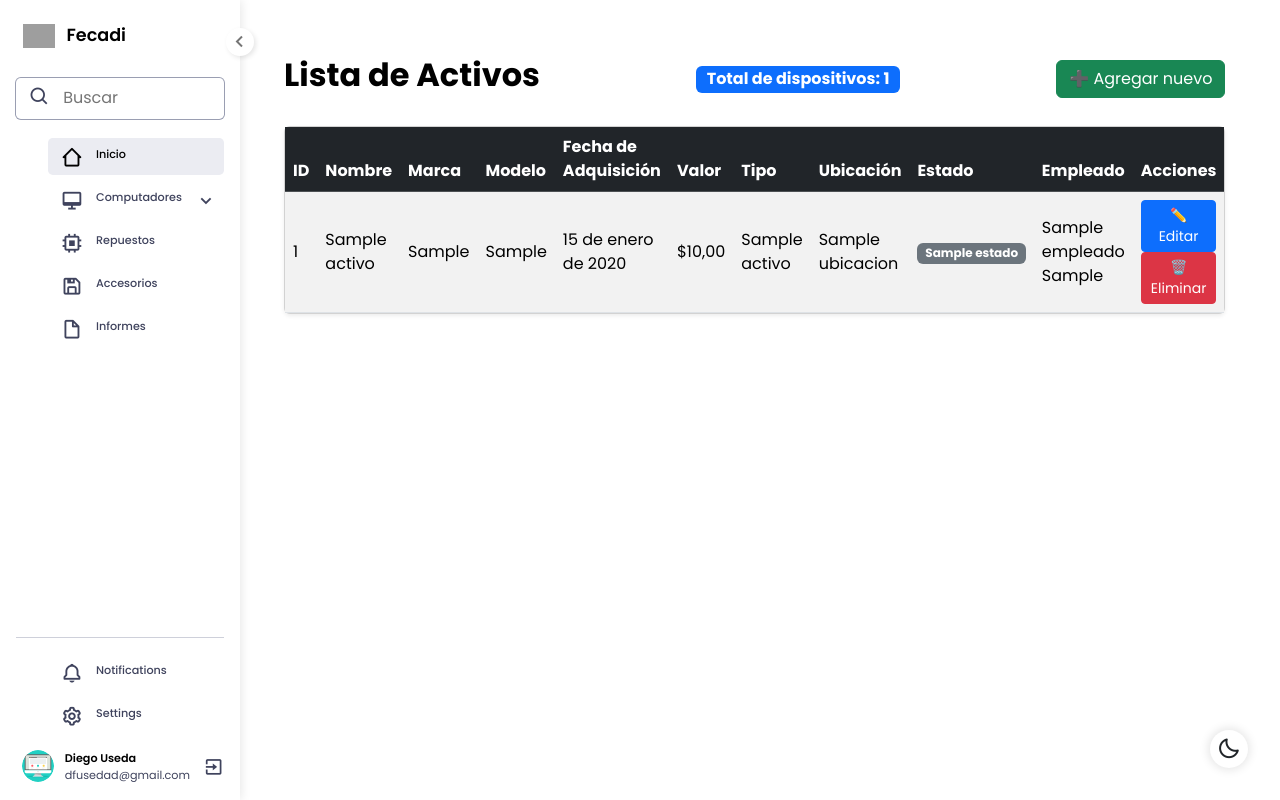
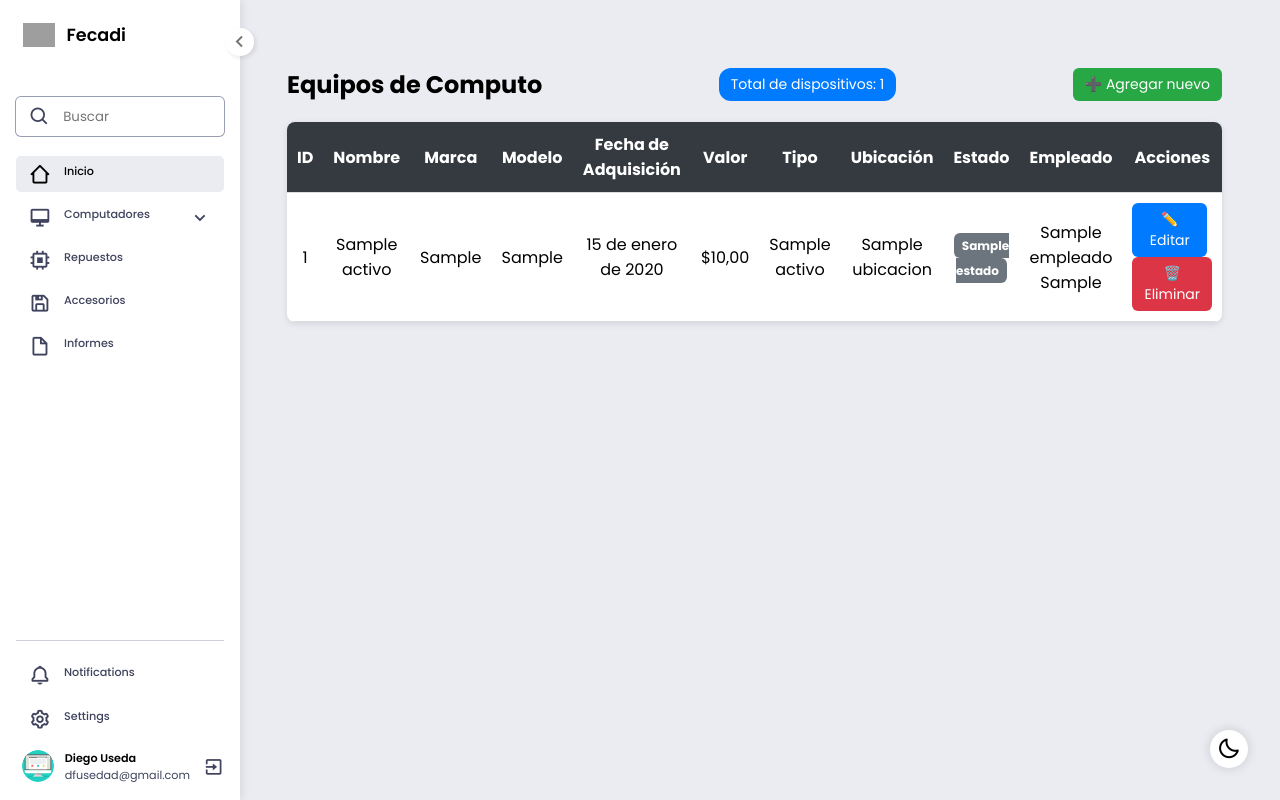
Before and after one commit to DiegoFerneyUsedaDiaz/sistema_gestion_activos, a Django app: page /activos in a window 1280 px wide. Run offline with Django 5.2, Linux system fonts and the light colour scheme; tables that the repository leaves empty hold one stand-in row (values such as "Sample post"); grey boxes are pictures that could not be loaded.

Commit message:
cambio de diseño style en computer.html

```diff
--- a/sistema/static/css/style1.css
+++ b/sistema/static/css/style1.css
@@ -370,3 +370,114 @@
 body.dark-mode .dark-mode-btn i:first-child{
     transform: translateY(-150%);
 }
+
+
+/* Estilos específicos para la tabla de Activos */
+/* Contenedor principal */
+.container {
+    width: 100%;
+    margin: 20px auto;
+    padding: 15px;
+    font-family: Arial, sans-serif;
+}
+
+/* Encabezado */
+.header {
+    display: flex;
+    justify-content: space-between;
+    align-items: center;
+    margin-bottom: 20px;
+}
+.header h2 {
+    font-size: 24px;
+    font-weight: bold;
+    margin: 0;
+}
+.badge {
+    background-color: #007bff;
+    color: white;
+    padding: 6px 12px;
+    border-radius: 12px;
+    font-size: 14px;
+}
+
+/* Botones */
+.btn {
+    padding: 6px 12px;
+    border: none;
+    border-radius: 6px;
+    text-decoration: none;
+    font-size: 14px;
+    cursor: pointer;
+    display: inline-block;
+}
+.btn-success {
+    background-color: #28a745;
+    color: white;
+}
+.btn-edit {
+    background-color: #007bff;
+    color: white;
+    margin-right: 5px;
+}
+.btn-delete {
+    background-color: #dc3545;
+    color: white;
+}
+.btn:hover {
+    opacity: 0.8;
+}
+
+/* Tarjeta */
+.card {
+    background: white;
+    border-radius: 8px;
+    box-shadow: 0px 2px 6px rgba(0,0,0,0.1);
+    overflow: hidden;
+}
+
+/* Tabla */
+.table {
+    width: 100%;
+    border-collapse: collapse;
+     min-width: 800px;
+}
+.table th, .table td {
+    padding: 10px;
+    text-align: center;
+    border-bottom: 1px solid #ddd;
+}
+.table th {
+    background-color: #343a40;
+    color: white;
+}
+.table tr:hover {
+    background-color: #f5f5f5;
+}
+
+/* Estados */
+.estado {
+    padding: 4px 8px;
+    border-radius: 6px;
+    font-size: 12px;
+    font-weight: bold;
+}
+.estado.verde {
+    background-color: #28a745;
+    color: white;
+}
+.estado.amarillo {
+    background-color: #ffc107;
+    color: black;
+}
+.estado.gris {
+    background-color: #6c757d;
+    color: white;
+}
+
+/* Mensaje vacío */
+.no-data {
+    text-align: center;
+    padding: 15px;
+    color: #888;
+}
--- a/sistema/templates/base1.html
+++ b/sistema/templates/base1.html
@@ -7,7 +7,7 @@
     <title>Sistema  Gestión de Activos</title>
     <link rel="stylesheet" href="{% static 'css/style1.css' %}" />
     <link href='https://unpkg.com/boxicons@2.1.4/css/boxicons.min.css' rel='stylesheet'>
-    <link href="https://cdn.jsdelivr.net/npm/bootstrap@5.3.3/dist/css/bootstrap.min.css" rel="stylesheet">
+
 
 </head>
 <body>
--- a/sistema/templates/computer.html
+++ b/sistema/templates/computer.html
@@ -1,23 +1,20 @@
 {% extends 'base1.html' %}
 {% block container %}
 
-<div class="container mt-4">
+<div class="container">
     <!-- Encabezado con total de dispositivos -->
-    <div class="d-flex justify-content-between align-items-center mb-4">
-        <h2 class="fw-bold">Lista de Activos</h2>
-        <div class="badge bg-primary fs-6">
+    <div class="header">
+        <h2>Equipos de Computo</h2>
+        <div class="badge">
             Total de dispositivos: {{ activos|length }}
         </div>
-        <a href="" class="btn btn-success">
-            ➕ Agregar nuevo
-        </a>
+        <a href="" class="btn btn-success">➕ Agregar nuevo</a>
     </div>
 
     <!-- Tabla de activos -->
-    <div class="card shadow-sm">
-        <div class="card-body p-0">
-            <table class="table table-hover table-striped mb-0 align-middle">
-                <thead class="table-dark">
+    <div class="card">
+        <table class="table">
+            <thead>
                 <tr>
                     <th>ID</th>
                     <th>Nombre</th>
@@ -29,7 +26,7 @@
                     <th>Ubicación</th>
                     <th>Estado</th>
                     <th>Empleado</th>
-                        <th class="text-center">Acciones</th>
+                    <th>Acciones</th>
                 </tr>
             </thead>
             <tbody>
@@ -44,34 +41,29 @@
                     <td>{{ activo.Tipo_activo }}</td>
                     <td>{{ activo.Ubicacion }}</td>
                     <td>
-                            <span class="badge {% if activo.Estado == 'Activo' %} bg-success
-                                                 {% elif activo.Estado == 'En reparación' %} bg-warning
-                                                 {% else %} bg-secondary {% endif %}">
+                        <span class="estado
+                            {% if activo.Estado == 'Activo' %} verde
+                            {% elif activo.Estado == 'En reparación' %} amarillo
+                            {% else %} gris {% endif %}">
                             {{ activo.Estado }}
                         </span>
                     </td>
                     <td>{{ activo.Empleado }}</td>
-                        <td class="text-center">
-                            <a href="" class="btn btn-sm btn-primary">
-                                ✏️ Editar
-                            </a>
-                            <a href="" class="btn btn-sm btn-danger"
-                               onclick="return confirm('¿Seguro que deseas eliminar este activo?');">
-                                🗑️ Eliminar
-                            </a>
+                    <td>
+                        <a href="" class="btn btn-edit">✏️ Editar</a>
+                        <a href="" class="btn btn-delete" onclick="return confirm('¿Seguro que deseas eliminar este activo?');">🗑️ Eliminar</a>
                     </td>
                 </tr>
                 {% empty %}
                 <tr>
-                        <td colspan="11" class="text-center text-muted py-3">
-                            No hay activos registrados.
-                        </td>
+                    <td colspan="11" class="no-data">No hay activos registrados.</td>
                 </tr>
                 {% endfor %}
             </tbody>
         </table>
     </div>
 </div>
-</div>
+
+
 
 {% endblock %}
```
Lines whose indentation alone changed are shown as unchanged.
